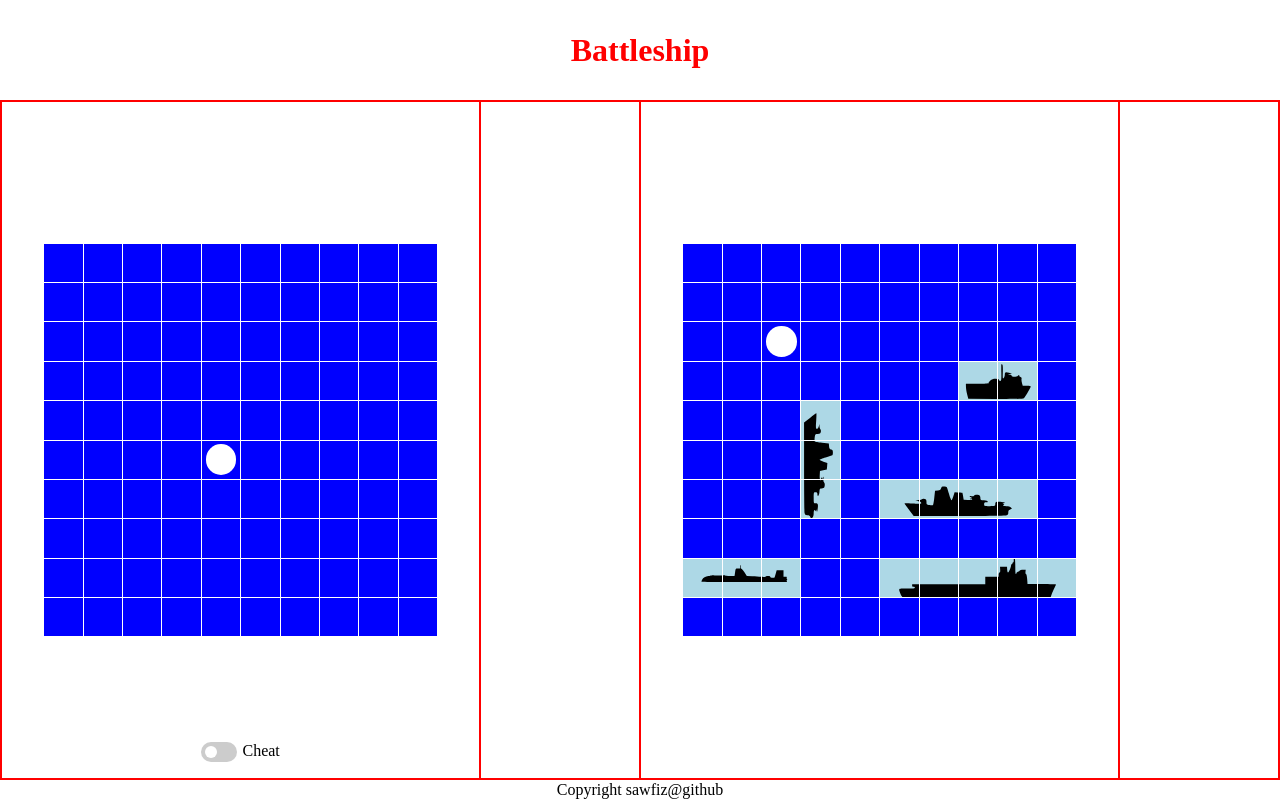
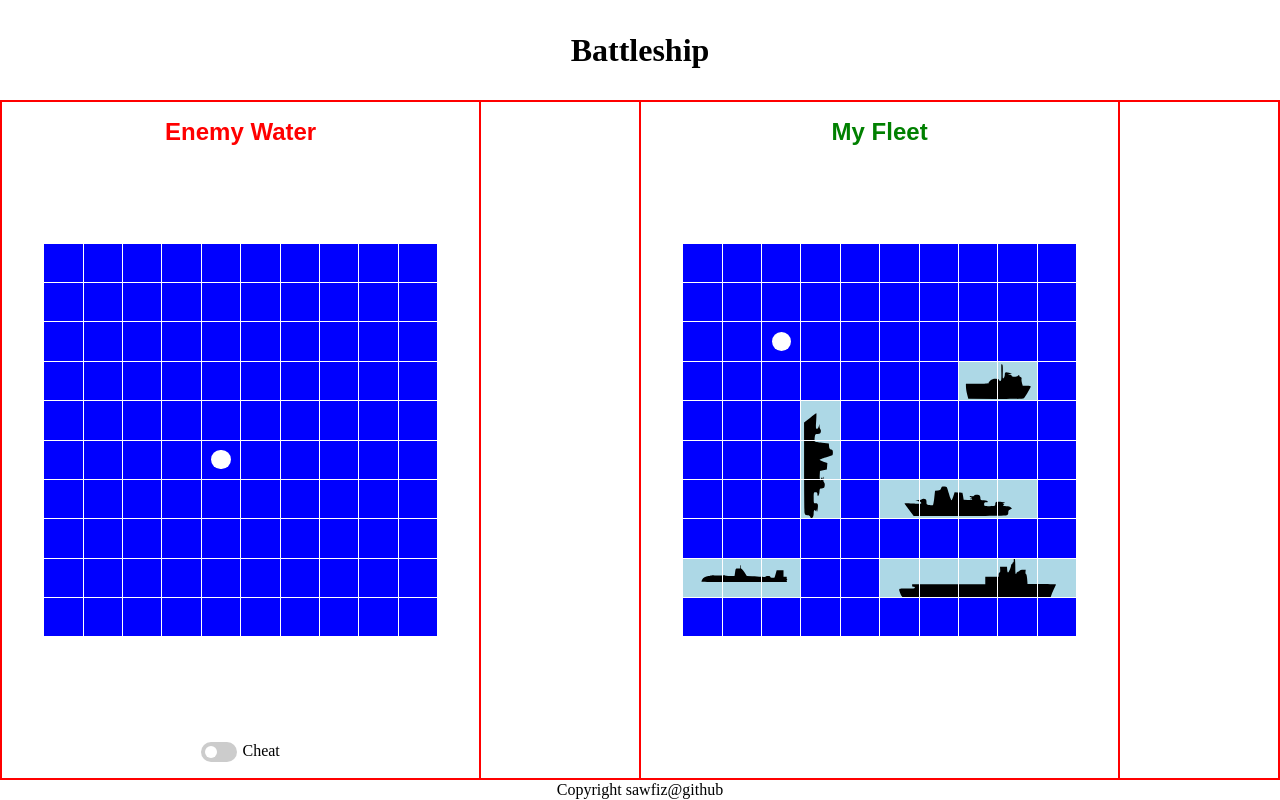
Before and after one commit to sawfiz/Battleship, a website built with webpack: page src/index.html in a window 1280 px wide. Both pictures are taken after a click on the element 240 px from the left and 440 px from the top of the page. Built offline with nearby package versions, Linux system fonts and the light colour scheme.

Commit message:
Add headings to the game boards

```diff
--- a/src/dom.js
+++ b/src/dom.js
@@ -49,7 +49,7 @@ function updateBoard(boardEl, board, show) {
         // cellEl.style.zIndex = 10;
         // cellEl.style.cursor = 'not-allowed';
 
-        const bombEl = createElement('div', ['marker']);
+        const bombEl = createElement('div', ['bomb']);
         cellEl.appendChild(bombEl);
         if (cell.hasShip) {
           console.log(i, j, 'hit!');
--- a/src/index.html
+++ b/src/index.html
@@ -12,6 +12,7 @@
   <h1>Battleship</h1>
   <main>
     <div class="computer-board-container">
+      <div class="enemy territory">Enemy Water</div>
       <div class="board" id="computer-board">
       </div>
       <div class="cheat-container">
@@ -25,6 +26,7 @@
     <div class="computer-fleet"></div>
 
     <div class="human-board-container">
+      <div class="my territory">My Fleet</div>
       <div class="board" id="human-board">
       </div>
     </div>
--- a/src/style.css
+++ b/src/style.css
@@ -19,7 +19,7 @@ body {
 }
 
 h1 {
-  color: red;
+  /* color: red; */
   display: flex;
   justify-content: center;
   align-items: center;
@@ -41,6 +41,21 @@ main {
   justify-content: center;
   align-items: center;
   position: relative;
+}
+
+.territory {
+  position: absolute;
+  top: 1rem;
+  font: 1.5em sans-serif;
+  font-weight: bold;
+}
+
+.enemy {
+  color: red;
+}
+
+.my {
+  color: green;
 }
 
 .cheat-container {
@@ -82,9 +97,9 @@ main {
   background-color: lightblue;
 }
 
-.marker {
-  width: 80%;
-  height: 80%;
+.bomb {
+  width: 50%;
+  height: 50%;
   border-radius: 50%;
   z-index: 100;
 }
```
Also changed, not shown: dist/index.html, dist/main.js.
